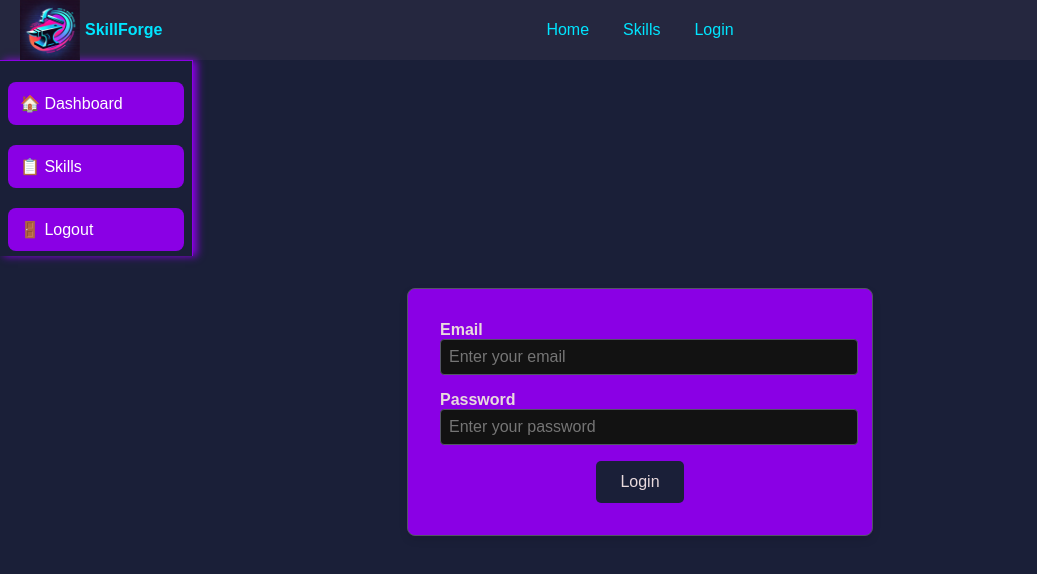
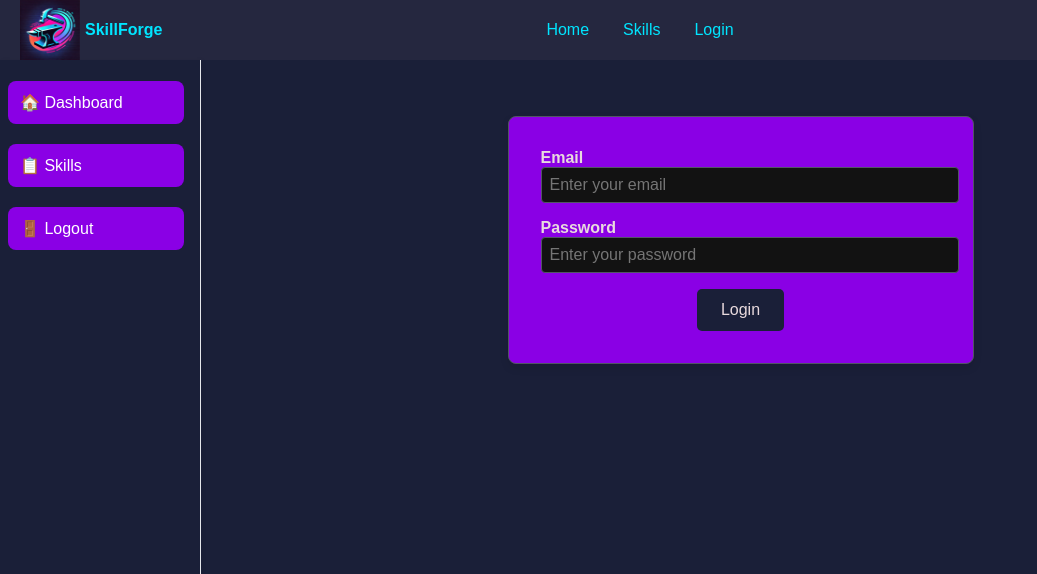
Before and after one commit to caseyj77/Skills, a Vue app in the folder Skills Project/: page /login in a window 1280 px wide. Shown: the top 574 px of the page, without its empty margins (0-1037 px from the left). Built offline with nearby package versions, Linux system fonts and the light colour scheme; no server answers.

Commit message:
created a dashboardLayout.vue, use of slot to inject content, refactored SkillView.vue

```diff
--- a/Skills Project/src/components/SideBar.vue
+++ b/Skills Project/src/components/SideBar.vue
@@ -53,14 +53,6 @@ const emit = defineEmits(['add-skill'])
       </RouterLink>
     </nav>
 
-    <!-- ✅ Always visible debug output
-    <div style="color: yellow; font-size: 12px; padding: 8px;">
-      profileReady: {{ profileReady }} <br>
-      role: {{ userStore.profile?.role }} <br>
-      isAdmin: {{ isAdmin }} <br>
-      currentRoute: {{ route.path }} <br>
-      isOnSkillsPage: {{ isOnSkillsPage }}
-    </div> -->
 
     <!-- Divider -->
     <hr v-if="profileReady && isAdmin && isOnSkillsPage" class="divider" />
@@ -72,7 +64,7 @@ const emit = defineEmits(['add-skill'])
       </a>
 
       <a class="card-link" @click.prevent="emit('add-skill')">
-        ➕ Employee
+        ➕ Add Employee
       </a>
 
     </div>
@@ -88,9 +80,6 @@ const emit = defineEmits(['add-skill'])
   color: white;
   display: flex;
   flex-direction: column;
-  box-shadow: 4px 0 8px var(--electric-purple);
-  border-top: 1px solid var(--electric-purple);
-  border-right: 1px solid var(--electric-purple);
 }
 
 .nav-list {
--- /dev/null
+++ b/Skills Project/src/components/layouts/DashboardLayout.vue
@@ -0,0 +1,63 @@
+<!-- DashboardLayout.vue -->
+<script setup>
+import SideBar from '@/components/SideBar.vue'
+
+defineProps({
+  canAddSkill: Boolean,
+  onAddSkill: Function
+})
+</script>
+
+<template>
+  <div class="container">
+    <!-- Sidebar -->
+    <div class="sidebar-column">
+      <SideBar :canAddSkill="canAddSkill" @add-skill="onAddSkill" />
+    </div>
+
+    <!-- Main Content -->
+    <div class="main-content">
+      <main class="main">
+        <div class="inner">
+          <slot />
+        </div>
+      </main>
+    </div>
+  </div>
+</template>
+
+<style scoped>
+.container {
+  display: flex;
+  height: 100vh;
+  background-color: var(--deep-midnight-blue);
+  color: #ffffff;
+}
+
+.sidebar-column {
+  width: 200px;
+  background-color: var(--deep-midnight-blue);
+  border-right: 1px solid #e5e7eb;
+  box-shadow: 2px 0 4px rgba(0, 0, 0, 0.05);
+}
+
+.main-content {
+  flex: 1;
+  display: flex;
+  flex-direction: column;
+  overflow: hidden;
+}
+
+.main {
+  flex: 1;
+  overflow-y: auto;
+  padding: 24px;
+}
+
+.inner {
+  max-width: 96rem;
+  margin: 0 auto;
+}
+</style>
+// This file is a Vue component that serves as a layout for the dashboard.
+// It includes a sidebar and a main content area where other components can be rendered.
--- a/Skills Project/src/views/HomeView.vue
+++ b/Skills Project/src/views/HomeView.vue
@@ -1,9 +1,9 @@
+// HomeView.vue
 <script setup lang="js">
 import { useUserStore } from '@/stores/userStore'
 import { onMounted, ref } from 'vue'
 import { supabase } from '@/lib/supabaseClient'
-import SideBar from '@/components/SideBar.vue'
-
+import DashboardLayout from '@/components/layouts/DashboardLayout.vue'
 
 const userStore = useUserStore()
 const userSkills = ref([])
@@ -37,11 +37,9 @@ onMounted(async () => {
 })
 </script>
 
+
 <template>
-  <div class="dashboard-layout">
-    <SideBar />
-
-    <main class="dashboard-content">
+  <DashboardLayout>
     <h1>Welcome, {{ userStore.profile?.first_name || 'Guest' }}</h1>
     <p v-if="userStore.profile">Your Role: {{ userStore.profile.role }}</p>
 
@@ -56,7 +54,6 @@ onMounted(async () => {
       <p>Welcome! Track your skill development here.</p>
     </div>
 
-
     <p v-if="loading">Loading your skills...</p>
 
     <ul v-else>
@@ -64,9 +61,9 @@ onMounted(async () => {
         <strong>{{ rating.skill_name }}</strong> - Rating: {{ rating.rating }}/5
       </li>
     </ul>
-    </main>
-  </div>
+  </DashboardLayout>
 </template>
+
 
 <style scoped>
 .dashboard-layout {
--- a/Skills Project/src/views/LoginView.vue
+++ b/Skills Project/src/views/LoginView.vue
@@ -1,12 +1,11 @@
 <script setup lang="js">
 import LoginForm from '@/components/LoginForm.vue'
-import SideBar from '@/components/SideBar.vue'
+import DashboardLayout from '@/components/layouts/DashboardLayout.vue'
 </script>
 
 <template>
-  <SideBar />
+  <DashboardLayout>
 
-  <LoginForm />
+   <LoginForm />
+  </DashboardLayout>
 </template>
-
-<style lang="css" scoped></style>
--- a/Skills Project/src/views/SkillView.vue
+++ b/Skills Project/src/views/SkillView.vue
@@ -5,7 +5,8 @@ import { useSkillsStore } from '@/stores/skillsStore'
 import { useUserStore } from '@/stores/userStore'
 import { useTaskRatingsStore } from '@/stores/taskRatingsStore'
 import { supabase } from '@/lib/supabaseClient'
-import SideBar from '@/components/SideBar.vue'
+
+import DashboardLayout from '@/components/layouts/DashboardLayout.vue'
 import SkillFormPanel from '@/components/SkillFormPanel.vue'
 import EmployeeList from '@/components/EmployeeList.vue'
 
@@ -87,25 +88,16 @@ watch(
 )
 
 onMounted(async () => {
-  await userStore.fetchUser() // ✅ Guarantees both user and profile are loaded
+  await userStore.fetchUser()
   await fetchProfessions()
 })
-
 </script>
 
+
 <template>
-  <div class="container">
-    <!-- Sidebar Column -->
-    <div class="sidebar-column">
-      <SideBar :canAddSkill="isAdmin || isManager" @add-skill="openAddSkillPanel" />
-    </div>
-
-    <!-- Main Content Column -->
-    <div class="main-content">
-      <!-- Conditionally show EmployeeList for admins -->
+  <DashboardLayout :canAddSkill="isAdmin || isManager" :onAddSkill="openAddSkillPanel">
     <EmployeeList v-if="isAdmin" />
 
-      <!-- Skill interface for users and managers -->
     <div v-else>
       <div class="header">
         <div class="dropdown-wrapper">
@@ -119,9 +111,7 @@ onMounted(async () => {
         </div>
       </div>
 
-        <main class="main">
-          <div class="inner">
-            <div v-if="skillsStore.skills.length" class="table-wrapper">
+      <div class="table-wrapper" v-if="skillsStore.skills.length">
         <h2>Skills for Selected Profession:</h2>
         <ul>
           <li v-for="skill in skillsStore.skills" :key="skill.id" class="skill-row">
@@ -163,9 +153,7 @@ onMounted(async () => {
                         {{ userRatings[task.id] || '—' }}
                       </template>
                     </td>
-                          <td>
-                            {{ managerRatings[task.id] ?? '—' }}
-                          </td>
+                    <td>{{ managerRatings[task.id] ?? '—' }}</td>
                   </tr>
                 </tbody>
               </table>
@@ -178,10 +166,6 @@ onMounted(async () => {
         <p>No skills found for this profession.</p>
       </div>
     </div>
-        </main>
-      </div>
-    </div>
-  </div>
 
     <SkillFormPanel
       :visible="showSkillPanel"
@@ -189,36 +173,14 @@ onMounted(async () => {
       @save="handleSkillSave"
     />
 
-  <p style="margin: 1rem 0; padding: 0.5rem; background: #f0f0f0;">
-    Logged in as: <strong>{{ userRole }}</strong>
-  </p>
+
+  </DashboardLayout>
 </template>
 
 <style scoped>
-.container {
-  display: flex;
-  height: 100vh;
-  background-color: #f3f4f6;
-  color: #1f2937;
-}
-
-.sidebar-column {
-  width: 250px;
-  background-color: var(--electric-purple);
-  border-right: 1px solid #e5e7eb;
-  box-shadow: 2px 0 4px rgba(0, 0, 0, 0.05);
-}
-
-.main-content {
-  flex: 1;
-  display: flex;
-  flex-direction: column;
-  overflow: hidden;
-}
-
 .header {
   padding: 16px 24px;
-  background-color: #ffffff;
+  background-color: var(--deep-midnight-blue);
   border-bottom: 1px solid #e5e7eb;
 }
 
@@ -255,7 +217,7 @@ onMounted(async () => {
 .table-wrapper {
   overflow-x: auto;
   border-radius: 8px;
-  background-color: #ffffff;
+  background-color: (var(--deep-midnight-blue));
   box-shadow: 0 4px 6px rgba(0, 0, 0, 0.1);
 }
 
@@ -265,7 +227,7 @@ onMounted(async () => {
 }
 
 .skill-row:hover {
-  background-color: #f9fafb;
+  background-color: #6e6767;
   transition: background-color 0.2s ease;
 }
 
```
Lines whose indentation alone changed are shown as unchanged.
